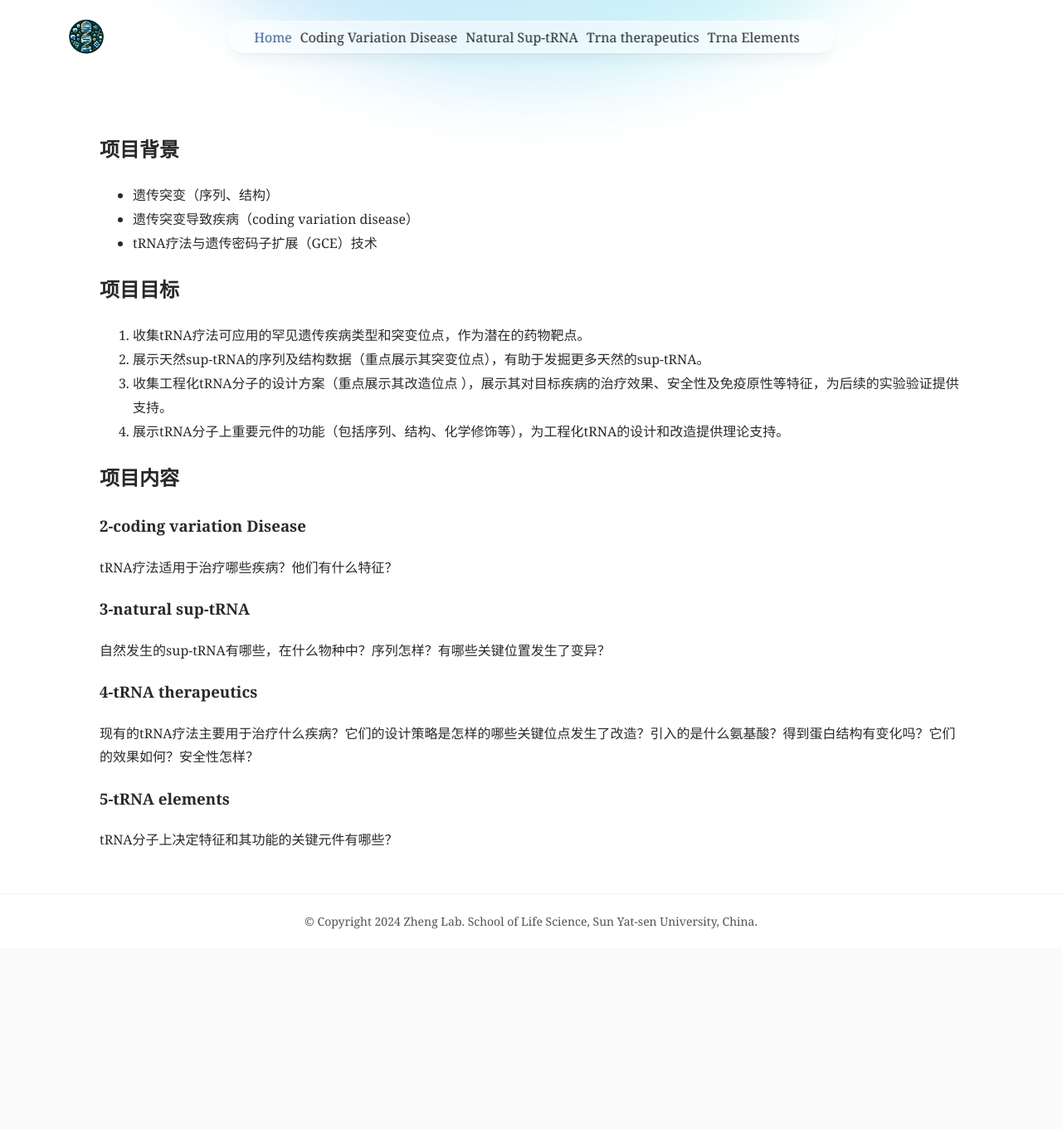
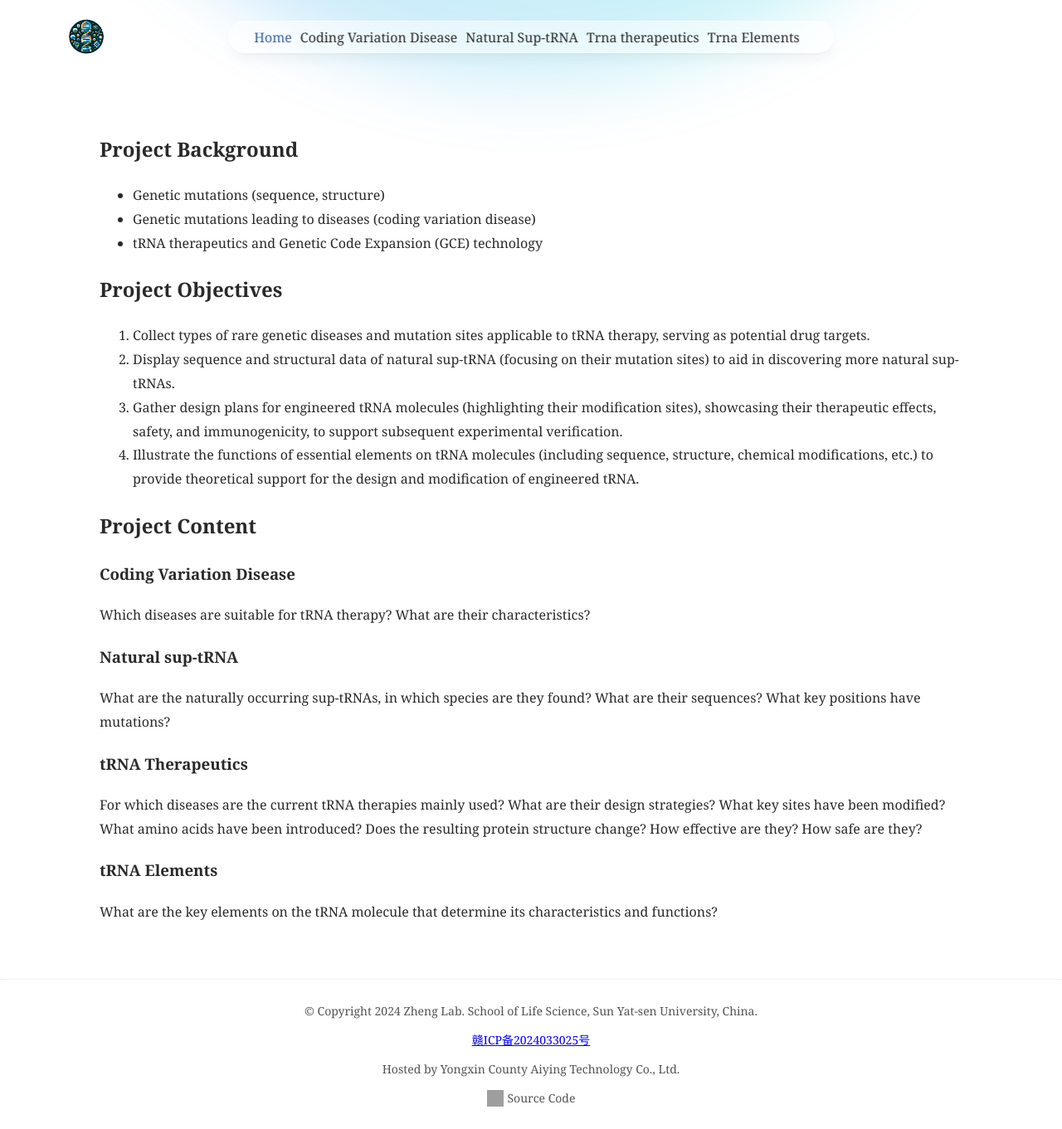
Before and after one commit to Lovelumine/trna-database, a Vue app: page / in a window 1280 px wide. Shown: the whole page at 83% size. Before the commit the page ends 1143 px from the top, so only its background shows below. Built offline with nearby package versions, Linux system fonts and the light colour scheme; grey boxes are pictures that could not be loaded; what @shene/table, vxe-table would draw is missing.

Commit message:
修改脚注

```diff
--- a/src/components/Footer.vue
+++ b/src/components/Footer.vue
@@ -1,7 +1,21 @@
 <template>
   <footer class="site--footer">
-    <div class="copyright">
-      © Copyright 2024 Zheng Lab. School of Life Science, Sun Yat-sen University, China.
+    <div class="footer-content">
+      <div class="copyright">
+        © Copyright 2024 Zheng Lab. School of Life Science, Sun Yat-sen University, China.
+      </div>
+      <div class="beian">
+        <a href="https://beian.miit.gov.cn/#/Integrated/index" target="_blank">赣ICP备2024033025号</a>
+      </div>
+      <div class="hosted-by">
+        Hosted by Yongxin County Aiying Technology Co., Ltd.
+      </div>
+      <div class="source-code">
+        <a href="https://github.com/Lovelumine/trna-database" target="_blank">
+          <img src="https://github.githubassets.com/images/modules/logos_page/GitHub-Mark.png" alt="GitHub" class="github-logo" />
+          Source Code
+        </a>
+      </div>
     </div>
   </footer>
 </template>
@@ -28,10 +42,30 @@ export default {
   justify-content: center;
 }
 
-/* 用于确保内容在页脚内水平居中 */
-.site--footer .copyright {
+.site--footer .footer-content {
   display: flex;
+  flex-direction: column;
   align-items: center;
   justify-content: center;
 }
+
+.site--footer .footer-content .copyright,
+.site--footer .footer-content .beian,
+.site--footer .footer-content .hosted-by,
+.site--footer .footer-content .source-code {
+  margin: 5px 0;
+}
+
+.site--footer .footer-content .source-code a {
+  display: flex;
+  align-items: center;
+  text-decoration: none;
+  color: var(--farallon-text-light);
+}
+
+.site--footer .footer-content .source-code .github-logo {
+  width: 20px;
+  height: 20px;
+  margin-right: 5px;
+}
 </style>
--- a/src/views/Home.vue
+++ b/src/views/Home.vue
@@ -1,27 +1,35 @@
 <template>
   <div class="site--main">
-<h2>项目背景</h2>
+    <h2>Project Background</h2>
     <ul>
- 	<li>遗传突变（序列、结构）</li>
- 	<li>遗传突变导致疾病（coding variation disease）</li>
- 	<li>tRNA疗法与遗传密码子扩展（GCE）技术</li>
+      <li>Genetic mutations (sequence, structure)</li>
+      <li>Genetic mutations leading to diseases (coding variation disease)</li>
+      <li>tRNA therapeutics and Genetic Code Expansion (GCE) technology</li>
     </ul>
-<h2>项目目标</h2>
+    <h2>Project Objectives</h2>
     <ol class="graph">
- 	<li>收集tRNA疗法可应用的罕见遗传疾病类型和突变位点，作为潜在的药物靶点。</li>
- 	<li>展示天然sup-tRNA的序列及结构数据（重点展示其突变位点），有助于发掘更多天然的sup-tRNA。</li>
- 	<li>收集工程化tRNA分子的设计方案（重点展示其改造位点 ），展示其对目标疾病的治疗效果、安全性及免疫原性等特征，为后续的实验验证提供支持。</li>
- 	<li>展示tRNA分子上重要元件的功能（包括序列、结构、化学修饰等），为工程化tRNA的设计和改造提供理论支持。</li>
+      <li>Collect types of rare genetic diseases and mutation sites applicable to tRNA therapy, serving as potential drug targets.</li>
+      <li>Display sequence and structural data of natural sup-tRNA (focusing on their mutation sites) to aid in discovering more natural sup-tRNAs.</li>
+      <li>Gather design plans for engineered tRNA molecules (highlighting their modification sites), showcasing their therapeutic effects, safety, and immunogenicity, to support subsequent experimental verification.</li>
+      <li>Illustrate the functions of essential elements on tRNA molecules (including sequence, structure, chemical modifications, etc.) to provide theoretical support for the design and modification of engineered tRNA.</li>
     </ol>
-<h2>项目内容</h2>
-<h3>2-coding variation Disease</h3>
-tRNA疗法适用于治疗哪些疾病？他们有什么特征？
-<h3>3-natural sup-tRNA</h3>
-自然发生的sup-tRNA有哪些，在什么物种中？序列怎样？有哪些关键位置发生了变异？
-<h3>4-tRNA therapeutics</h3>
-现有的tRNA疗法主要用于治疗什么疾病？它们的设计策略是怎样的哪些关键位点发生了改造？引入的是什么氨基酸？得到蛋白结构有变化吗？它们的效果如何？安全性怎样？
-<h3>5-tRNA elements</h3>
-tRNA分子上决定特征和其功能的关键元件有哪些？
+    <h2>Project Content</h2>
+    <section>
+      <h3>Coding Variation Disease</h3>
+      <p>Which diseases are suitable for tRNA therapy? What are their characteristics?</p>
+    </section>
+    <section>
+      <h3>Natural sup-tRNA</h3>
+      <p>What are the naturally occurring sup-tRNAs, in which species are they found? What are their sequences? What key positions have mutations?</p>
+    </section>
+    <section>
+      <h3>tRNA Therapeutics</h3>
+      <p>For which diseases are the current tRNA therapies mainly used? What are their design strategies? What key sites have been modified? What amino acids have been introduced? Does the resulting protein structure change? How effective are they? How safe are they?</p>
+    </section>
+    <section>
+      <h3>tRNA Elements</h3>
+      <p>What are the key elements on the tRNA molecule that determine its characteristics and functions?</p>
+    </section>
   </div>
 </template>
 
--- a/src/views/tRNA elements/tRNA-elements-1.vue
+++ b/src/views/tRNA elements/tRNA-elements-1.vue
@@ -19,7 +19,7 @@
     <!-- 表格组件 -->
     <s-table-provider :hover="true" :theme-color="'#00ACF5'">
       <s-table
-      :columns="columns"
+        :columns="columns"
         :data-source="filteredDataSource"
         :row-key="record => record.key"
         :stripe="true"
@@ -29,9 +29,9 @@
       >
         <template #expandedRowRender="{ record }">
           <div>
-            <p><b>功能:</b> {{ record.功能 }}</p>
-            <p><b>功能发挥细胞:</b> {{ record.功能发挥细胞 }}</p>
-            <p><b>文献来源:</b>{{record.文献来源}}</p>
+            <p><b>Function:</b> {{ record.功能 }}</p>
+            <p><b>Cells where function occurs:</b> {{ record.功能发挥细胞 }}</p>
+            <p><b>Literature Source:</b> {{ record.文献来源 }}</p>
           </div>
         </template>
       </s-table>
@@ -59,11 +59,11 @@ export default defineComponent({
     });
 
     const columns: STableColumnsType<DataType> = [
-      { title: '修饰', dataIndex: '修饰', width: 120, ellipsis: true, key: '修饰', resizable: true },
-      { title: '功能', dataIndex: '功能', width: 320, ellipsis: true, key: '功能', resizable: true },
-      { title: '功能发挥细胞', dataIndex: '功能发挥细胞', width: 200, ellipsis: true, key: '功能发挥细胞', resizable: true },
+      { title: 'Modification', dataIndex: '修饰', width: 120, ellipsis: true, key: '修饰', resizable: true },
+      { title: 'Function', dataIndex: '功能', width: 320, ellipsis: true, key: '功能', resizable: true },
+      { title: 'Cells where function occurs', dataIndex: '功能发挥细胞', width: 200, ellipsis: true, key: '功能发挥细胞', resizable: true },
       {
-        title: '文献来源', width: 320, ellipsis: true, key: '文献来源', dataIndex: '文献来源',
+        title: 'Literature Source', width: 320, ellipsis: true, key: '文献来源', dataIndex: '文献来源',
         resizable: true
       }
     ];
--- a/src/views/tRNA elements/tRNA-elements-2.vue
+++ b/src/views/tRNA elements/tRNA-elements-2.vue
@@ -29,10 +29,10 @@
       >
         <template #expandedRowRender="{ record }">
           <div>
-              <p><b>tRNA特征:</b> {{ record.tRNA特征 }}</p>
-              <p><b>功能:</b> {{ record.功能 }}</p>
-              <p><b>细胞:</b> {{ record.细胞 }}</p>
-              <p><b>参考文献:</b> {{ record.参考文献 }}</p>
+            <p><b>tRNA Features:</b> {{ record.tRNA特征 }}</p>
+            <p><b>Function:</b> {{ record.功能 }}</p>
+            <p><b>Cells:</b> {{ record.细胞 }}</p>
+            <p><b>References:</b> {{ record.参考文献 }}</p>
           </div>
         </template>
       </s-table>
@@ -61,11 +61,11 @@
 
     const columns: STableColumnsType<DataType> = [
       { title: 'AARS', dataIndex: 'AARS', width: 120, ellipsis: true, key: 'AARS', resizable: true },
-        { title: 'tRNA特征', dataIndex: 'tRNA特征', width: 320, ellipsis: true, key: 'tRNA特征', resizable: true },
-        { title: '功能', dataIndex: '功能', width: 320, ellipsis: true, key: '功能', resizable: true },
-        { title: '细胞', dataIndex: '细胞', width: 200, ellipsis: true, key: '细胞', resizable: true },
+      { title: 'tRNA Features', dataIndex: 'tRNA特征', width: 320, ellipsis: true, key: 'tRNA特征', resizable: true },
+      { title: 'Function', dataIndex: '功能', width: 320, ellipsis: true, key: '功能', resizable: true },
+      { title: 'Cells', dataIndex: '细胞', width: 200, ellipsis: true, key: '细胞', resizable: true },
       {
-          title: '参考文献', width: 120, ellipsis: true, key: '参考文献', dataIndex: '参考文献',
+        title: 'References', width: 120, ellipsis: true, key: '参考文献', dataIndex: '参考文献',
         resizable: true
       }
     ];
--- a/src/views/tRNA elements/tRNA-elements-3.vue
+++ b/src/views/tRNA elements/tRNA-elements-3.vue
@@ -72,30 +72,30 @@ export default defineComponent({
       {
         title: 'AARS',
         dataIndex: 'aaRS',
-        resizable: true ,
+        resizable: true,
         key: 'aaRS',
         width: 120,
         fixed: true,
         align: 'center'
       },
       {
-        title: 'ldentity element location',
-        key: 'ldentityElementLocation',
+        title: 'Identity Element Location',
+        key: 'IdentityElementLocation',
         align: 'center',
-        resizable: true ,
+        resizable: true,
         children: [
           {
             title: 'Acceptor stem',
             dataIndex: 'AcceptorStem',
             key: 'AcceptorStem',
-            resizable: true ,
+            resizable: true,
             width: 160,
             align: 'center'
           },
           {
             title: 'Anticodon arm',
             dataIndex: 'AnticodonArm',
-            resizable: true ,
+            resizable: true,
             key: 'AnticodonArm',
             width: 160,
             align: 'center'
@@ -103,7 +103,7 @@ export default defineComponent({
           {
             title: 'Other location',
             dataIndex: 'OtherLocation',
-            resizable: true ,
+            resizable: true,
             key: 'OtherLocation',
             width: 160,
             align: 'center'
@@ -112,7 +112,7 @@ export default defineComponent({
             title: 'Other domains (d-arm/T-arm/variable arm)',
             dataIndex: 'OtherDomains',
             key: 'OtherDomains',
-            resizable: true ,
+            resizable: true,
             width: 200,
             align: 'center'
           }
@@ -122,7 +122,7 @@ export default defineComponent({
         title: 'Reference',
         dataIndex: 'Reference',
         key: 'Reference',
-        resizable: true ,
+        resizable: true,
         width: 200,
         align: 'center',
         ellipsis: true,
--- a/src/views/tRNAtherapeutics/tRNAtherapeutics-1.vue
+++ b/src/views/tRNAtherapeutics/tRNAtherapeutics-1.vue
@@ -1,6 +1,5 @@
 <template>
     <div class="site--main">
-      <h2>tRNA Therapeutics Data</h2>
       <div class="top-controls">
         <div class="search-box" style="margin-bottom: 10px">
           <input v-model="searchText" placeholder="Enter search content" class="search-input">
```
Lines whose indentation alone changed are shown as unchanged.
